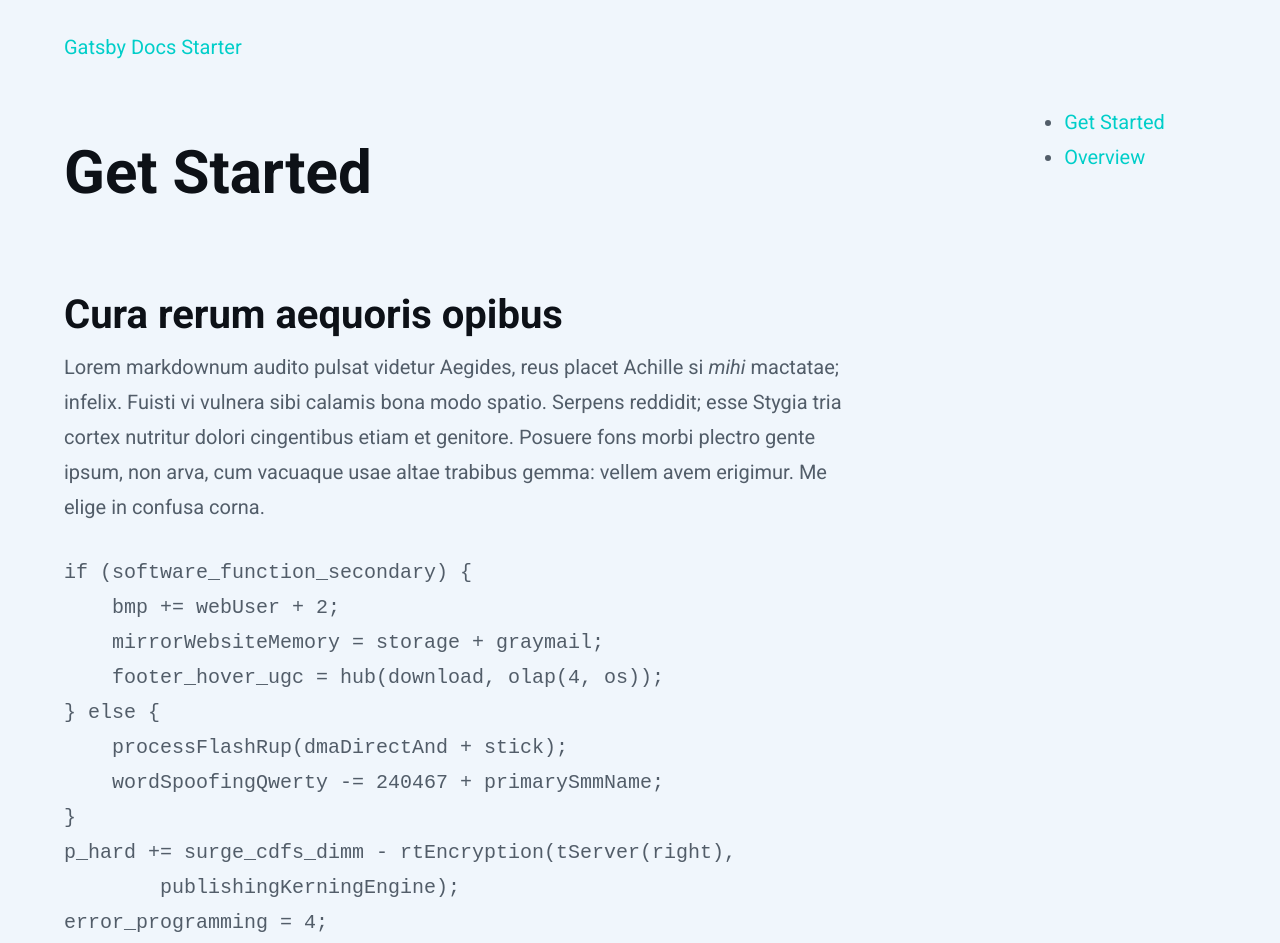
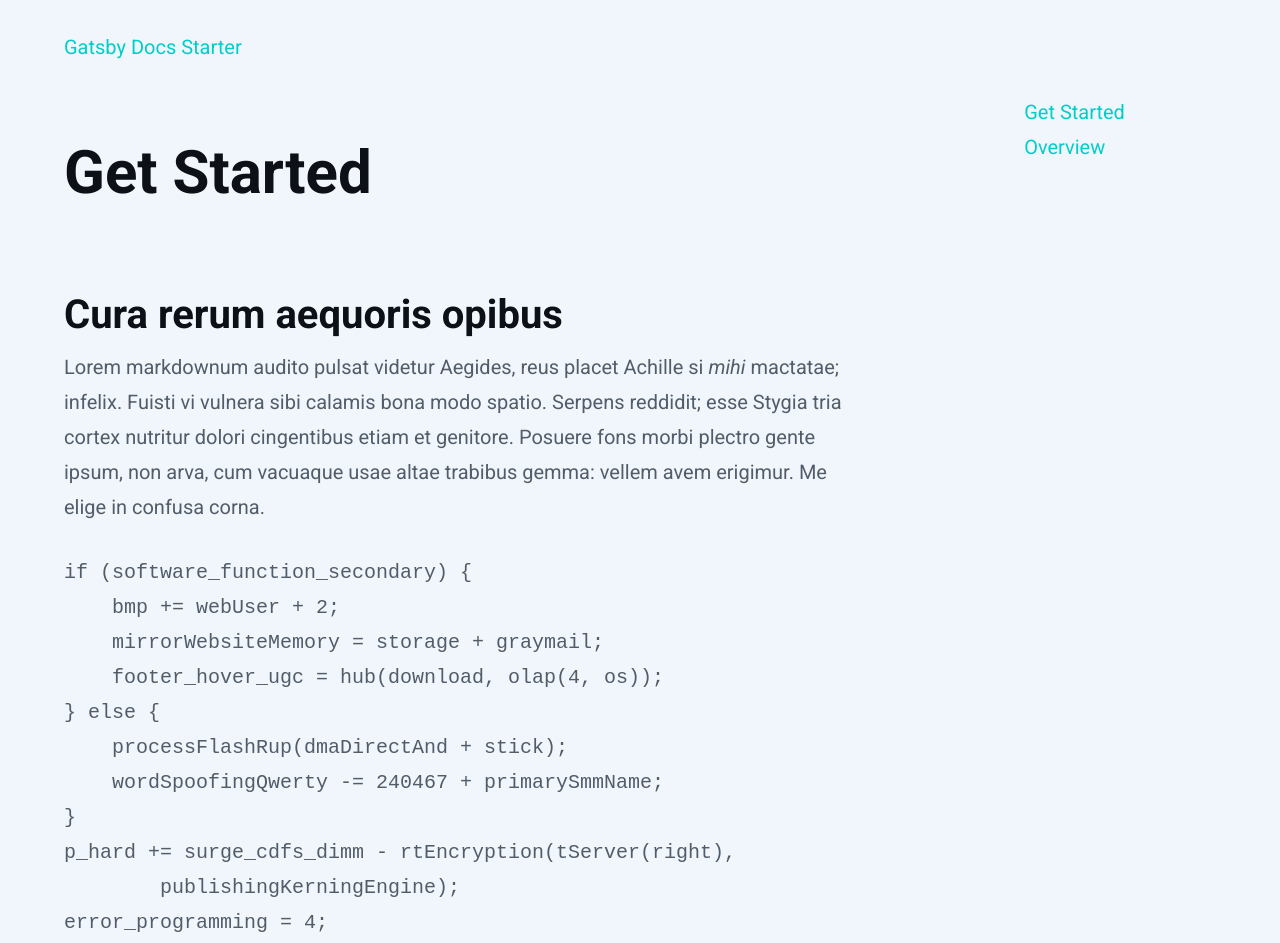
Before and after one commit to marcobiedermann/gatsby-docs, a Gatsby site: page /docs/get-started/ in a window 1280 px wide. Shown: the top 943 px of the page. Built offline with nearby package versions, Linux system fonts and the light colour scheme; Gatsby itself is replaced by a stand-in of ours; some packages are replaced by stand-ins of ours; code samples lack their colours.

Commit message:
feat: Navigation
Add navigation component

```diff
--- a/src/components/Layout/index.tsx
+++ b/src/components/Layout/index.tsx
@@ -6,6 +6,7 @@ import Footer from "../Footer"
 import Grid from "../Grid"
 import Header from "../Header"
 import Main from "../Main"
+import Navigation from "../Navigation"
 import styles from "./style.module.css"
 
 const Layout = ({ children }) => {
@@ -39,8 +40,24 @@ const Layout = ({ children }) => {
     }
   `)
 
+  const routes = edges.map(edge => {
+    const {
+      node: {
+        fields: { slug },
+        frontmatter: { title },
+        id,
+      },
+    } = edge
+
+    return {
+      id,
+      path: `/docs${slug}`,
+      title,
+    }
+  })
+
   return (
-    <div class={styles.layout}>
+    <div className={styles.layout}>
       <Header>
         <Grid>
           <div>
@@ -52,25 +69,7 @@ const Layout = ({ children }) => {
         <Content>
           <Main>{children}</Main>
           <Aside direction="left">
-            <nav>
-              <ul>
-                {edges.map(edge => {
-                  const {
-                    node: {
-                      fields: { slug },
-                      frontmatter: { title },
-                      id,
-                    },
-                  } = edge
-
-                  return (
-                    <li key={id}>
-                      <Link to={`/docs${slug}`}>{title}</Link>
-                    </li>
-                  )
-                })}
-              </ul>
-            </nav>
+            <Navigation routes={routes} />
           </Aside>
         </Content>
       </Grid>
--- /dev/null
+++ b/src/components/Navigation/index.tsx
@@ -0,0 +1,35 @@
+import { Link } from "gatsby"
+import React, { FC } from "react"
+import styles from "./style.module.css"
+
+interface Route {
+  id: string
+  path: string
+  title: string
+}
+
+export interface NavigationProps {
+  routes: Route[]
+}
+
+const Navigation: FC<NavigationProps> = props => {
+  const { routes } = props
+
+  return (
+    <nav className={styles.navigation}>
+      <ul className={styles.navigation__list}>
+        {routes.map(route => {
+          const { id, path, title } = route
+
+          return (
+            <li key={id}>
+              <Link to={path}>{title}</Link>
+            </li>
+          )
+        })}
+      </ul>
+    </nav>
+  )
+}
+
+export default Navigation
--- /dev/null
+++ b/src/components/Navigation/style.module.css
@@ -0,0 +1,9 @@
+.navigation {
+
+}
+
+.navigation__list {
+  list-style: none;
+  margin: 0;
+  padding: 0;
+}
```
